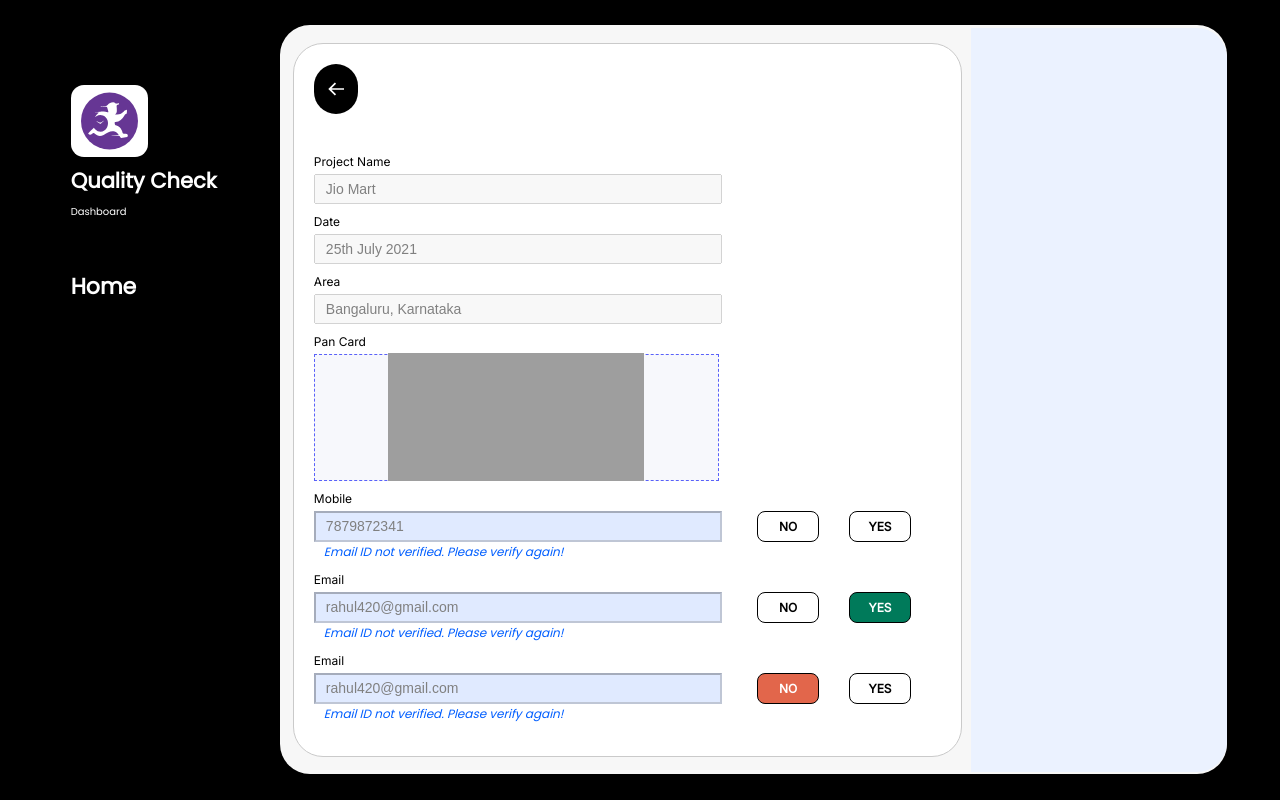
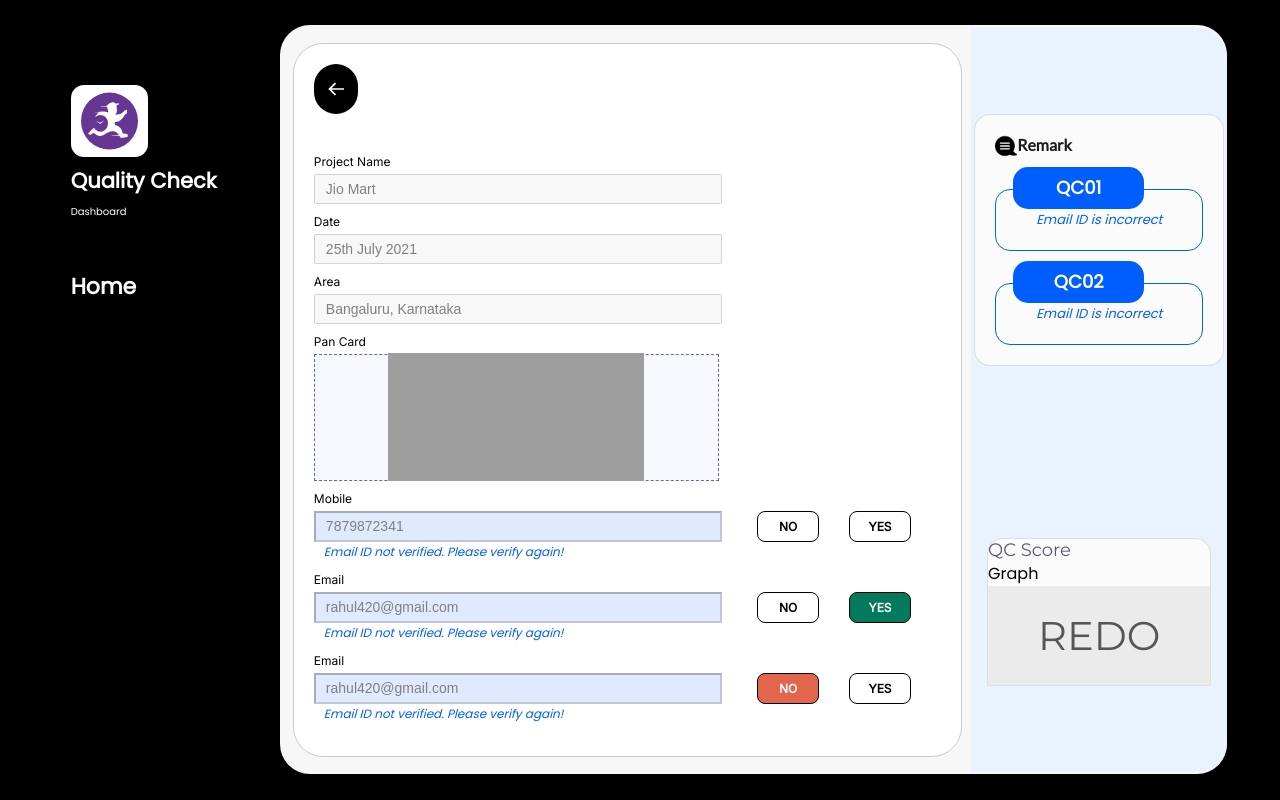
Before and after one commit to swaroop-chandra/taskmo-assignment10, a React (Create React App) app: page / in a window 1280 px wide. Built offline with nearby package versions, Linux system fonts and the light colour scheme; grey boxes are pictures that could not be loaded.

Commit message:
remark part 1 complete

```diff
--- a/src/App.css
+++ b/src/App.css
@@ -1,5 +1,8 @@
 @import url("https://fonts.googleapis.com/css2?family=Poppins&display=swap");
 @import url("https://fonts.googleapis.com/css2?family=Inter&display=swap");
+@import url("https://fonts.googleapis.com/css2?family=Lato&display=swap");
+@import url("https://fonts.googleapis.com/css2?family=Montserrat&display=swap");
+
 .App {
   font-family: Poppins;
   background-color: black;
@@ -72,6 +75,10 @@
   height: 93vh;
   width: 20vw;
   border-radius: 0px 30px 30px 0px;
+  display: flex;
+  flex-direction: column;
+  align-items: center;
+  justify-content: space-around;
 }
 
 .form-container {
@@ -106,6 +113,10 @@
   flex-direction: column;
   min-width: 0;
   overflow: overlay;
+}
+form::-webkit-scrollbar{
+  width: 1em;
+  border-radius: 20px;
 }
 .myInputField {
   margin-top: 5px;
@@ -181,3 +192,86 @@
   background: #e2664b;
   color: white;
 }
+
+.remarkIcon {
+  display: flex;
+  flex-direction: row;
+  justify-content: start;
+  color: #1d1c1d;
+  font-family: Lato;
+  font-weight: 900;
+}
+.remark {
+  background: #fbfbfb;
+  /* Low Contrast Gray */
+
+  border: 1px solid rgba(29, 28, 29, 0.13);
+  border-radius: 16px;
+  padding: 20px;
+  overflow: overlay;
+}
+.remark::-webkit-scrollbar{
+  width: 1em;
+  border-radius: 1px;
+}
+.qcScore {
+  background: #fbfbfb;
+  /* Low Contrast Gray */
+
+  border: 1px solid rgba(29, 28, 29, 0.13);
+  border-radius: 16px 16px 0px 0px;
+
+}
+.qcContent {
+  padding: 20px 40px;
+  text-align: center;
+  font-size: 13px;
+  border: 1px solid #005eff;
+  border-radius: 15px;
+}
+.qcStyle {
+  background: #005eff;
+  border-radius: 15px;
+  height: 42px;
+  width: 131px;
+  font-family: Poppins;
+  font-style: normal;
+  font-weight: 600;
+  font-size: 18px;
+  line-height: 30px;
+  /* identical to box height, or 167% */
+
+  display: flex;
+  align-items: center;
+
+  color: #ffffff;
+  justify-content: center;
+  align-items: center;
+  margin: 10px 0px -20px 18px;
+}
+.qcScoreText{
+  font-family: Montserrat;
+font-style: normal;
+font-weight: 500;
+font-size: 18px;
+line-height: 22px;
+
+/* 1) Theme Color / Heading & Display - Text */
+
+color: #5E5873;
+}
+
+.redoText{
+  font-family: Montserrat;
+font-style: normal;
+font-weight: 500;
+font-size: 40px;
+line-height: 49px;
+/* identical to box height */
+
+text-align: center;
+
+color: #565656;
+background: #EBEBEB;
+padding: 25px 50px;
+}
--- a/src/component/main-content.js
+++ b/src/component/main-content.js
@@ -106,10 +106,23 @@ export default function MainContent() {
         <div className="right-content">
           <div className="remark">
             <div className="remarkIcon">
-              {/*<img src={window.location.origin+"/images/remarkIcon.svg"} alt="remark"/> */}
+              <img src={window.location.origin+"/images/remarkIcon.svg"} alt="remark"/>
+              <div>Remark</div>
+            </div>
+            <div>
+                <div className="qcStyle">QC01</div>
+                <div className="qcContent invalidInputText">Email ID is incorrect</div>
+            </div>
+            <div>
+                <div className="qcStyle">QC02</div>
+                <div className="qcContent invalidInputText">Email ID is incorrect</div>
             </div>
           </div>
-          <div></div>
+          <div className="qcScore">
+              <div className="qcScoreText">QC Score</div>
+              <div>Graph</div>
+              <div className="redoText">REDO</div>
+          </div>
         </div>
       </div>
     </>
```
